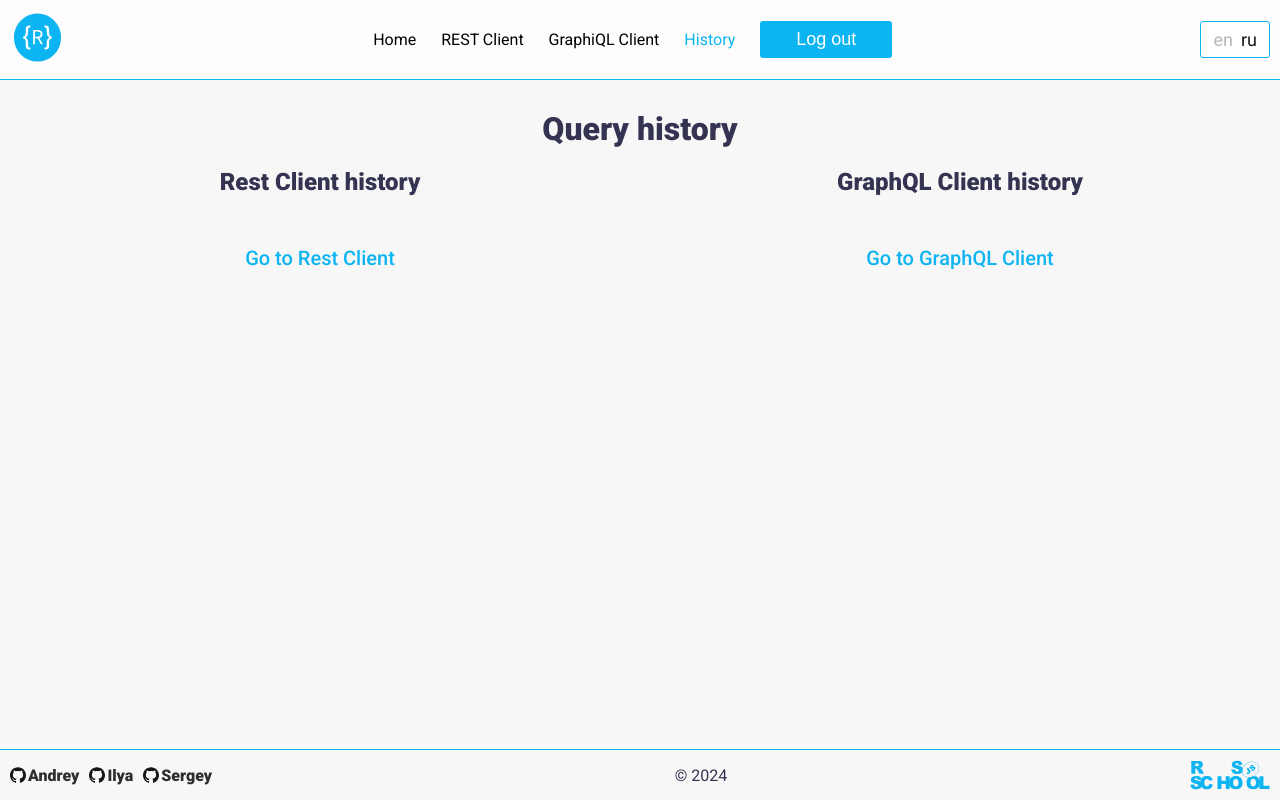
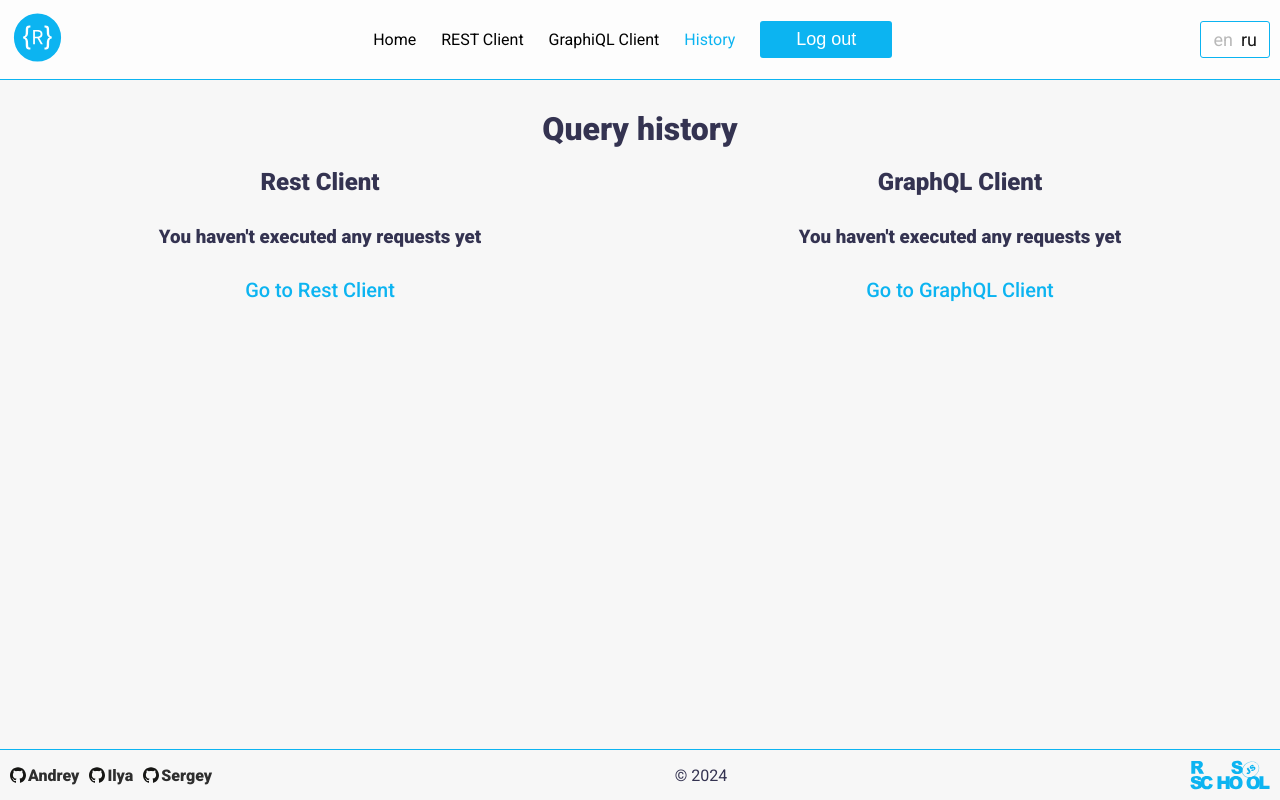
Before and after one commit to IlyaKhokhanov/graphiql-app, a Next.js app: page /en/history in a window 1280 px wide. Built offline with nearby package versions, Linux system fonts and the light colour scheme; no server answers; sample sign-in values are in the browser's storage.

Commit message:
feat: add correctly links

```diff
--- a/components/historyList/historyList.props.ts
+++ b/components/historyList/historyList.props.ts
@@ -1,6 +1,8 @@
 type ClientValue = {
   id: number;
   url: string;
+  link: string;
+  title: string;
 };
 
 export interface HistoryListProps {
--- a/components/historyList/historyList.tsx
+++ b/components/historyList/historyList.tsx
@@ -11,8 +11,9 @@ export const HistoryList = ({ list, locale }: HistoryListProps) => {
       {list.map((el) => (
         <li key={el.id} className={styles.item}>
           <span>{getTime(el.id)}</span>
+          <span>{el.title}</span>
           <Link className={styles.link} href={`/${locale}${el.url}`}>
-            {el.url}
+            {el.link}
           </Link>
         </li>
       ))}
--- a/components/restRequest/restRequest.tsx
+++ b/components/restRequest/restRequest.tsx
@@ -47,6 +47,7 @@ export const RestRequest = ({
           <div className={styles.line}>
             <select
               className={styles.input}
+              style={{ maxWidth: 110 }}
               name="method"
               id="method"
               defaultValue={workMethod}
--- a/containers/history/history.module.css
+++ b/containers/history/history.module.css
@@ -22,16 +22,18 @@
   flex-direction: column;
   align-items: flex-start;
   justify-content: flex-start;
-  gap: 10px;
+  gap: 30px;
 }
 
 .header {
   align-self: center;
-  margin-bottom: 10px;
+}
+
+.message {
+  align-self: center;
 }
 
 .mainLink {
-  margin-top: 30px;
   align-self: center;
   color: #0cb4f1;
   font-size: 20px;
@@ -39,15 +41,7 @@
   transition: color 0.2s;
 }
 
-.link {
-  width: 100%;
-  color: #0cb4f1;
-  transition: color 0.2s;
-  overflow-wrap: break-word;
-}
-
-.mainLink:hover,
-.link:hover {
+.mainLink:hover {
   opacity: 0.7;
 }
 
--- a/containers/history/history.props.ts
+++ b/containers/history/history.props.ts
@@ -1,6 +1,8 @@
 type ClientValue = {
   id: number;
   url: string;
+  link: string;
+  title: string;
 };
 
 export interface IHistoryValue {
--- a/containers/history/history.tsx
+++ b/containers/history/history.tsx
@@ -52,9 +52,14 @@ export const History = ({ locale }: IntlProps) => {
             {history.rest.length ? (
               <HistoryList list={history.rest} locale={locale} />
             ) : (
+              <>
+                <h3 className={styles.message}>
+                  <FormattedMessage id="history.empty" />
+                </h3>
                 <Link className={styles.mainLink} href={`/${locale}/GET`}>
                   <FormattedMessage id="history.rest" />
                 </Link>
+              </>
             )}
           </div>
 
@@ -66,9 +71,14 @@ export const History = ({ locale }: IntlProps) => {
             {history.graph.length ? (
               <HistoryList list={history.graph} locale={locale} />
             ) : (
+              <>
+                <h3 className={styles.message}>
+                  <FormattedMessage id="history.empty" />
+                </h3>
                 <Link className={styles.mainLink} href={`/${locale}/graphql/someUrl`}>
                   <FormattedMessage id="history.graphql" />
                 </Link>
+              </>
             )}
           </div>
         </div>
--- a/containers/restClient/restClient.tsx
+++ b/containers/restClient/restClient.tsx
@@ -70,7 +70,7 @@ export const RestClient = ({ method, url, options, locale }: RestClientProps) =>
   }, [user, loading, router]);
 
   useEffect(() => {
-    dispatch(startPage(method));
+    dispatch(startPage(method.toUpperCase()));
     dispatch(setContentType('text/plain'));
 
     if (url) {
@@ -132,12 +132,13 @@ export const RestClient = ({ method, url, options, locale }: RestClientProps) =>
     if (workUrl) {
       const { urlReq, optionsReq } = requestBuilder();
 
-      addToLS(
-        user!.uid,
-        `/${workMethod}/${base64url_encode(urlReq)}/${base64url_encode(JSON.stringify(optionsReq))}?Content-Type=${contentType}`,
-        'options',
-        'rest'
-      );
+      addToLS({
+        id: user!.uid,
+        url: `/${workMethod}/${base64url_encode(urlReq)}/${base64url_encode(JSON.stringify(optionsReq))}?Content-Type=${contentType}`,
+        link: urlReq,
+        title: workMethod,
+        client: 'rest',
+      });
       dispatch(setIsFetched(true));
     }
   };
--- a/services/intl/lang/en.ts
+++ b/services/intl/lang/en.ts
@@ -55,8 +55,9 @@ export const en = {
   'reset.error': 'This email is not registered',
 
   'history.header': 'Query history',
-  'history.rest.header': 'Rest Client history',
-  'history.graph.header': 'GraphQL Client history',
+  'history.rest.header': 'Rest Client',
+  'history.graph.header': 'GraphQL Client',
+  'history.empty': "You haven't executed any requests yet",
   'history.rest': 'Go to Rest Client',
   'history.graphql': 'Go to GraphQL Client',
 
--- a/services/intl/lang/ru.ts
+++ b/services/intl/lang/ru.ts
@@ -55,8 +55,9 @@ export const ru = {
   'reset.error': 'Этот адрес электронной почты не зарегистрирован',
 
   'history.header': 'История запросов',
-  'history.rest.header': 'История Rest Клиента',
-  'history.graph.header': 'История GraphQL Клиента',
+  'history.rest.header': 'История Rest',
+  'history.graph.header': 'История GraphQL',
+  'history.empty': 'Вы еще не выполнили ни одного запроса',
   'history.rest': 'Перейти на Rest Клиента',
   'history.graphql': 'Перейти на GraphQL Клиента',
 
--- a/utils/localstorage.ts
+++ b/utils/localstorage.ts
@@ -1,4 +1,4 @@
-import { userLS } from './localstorage.types';
+import { IaddToLS, userLS } from './localstorage.types';
 
 export const uid = (): string => {
   return Date.now().toString(36) + Math.random().toString(36).substr(2);
@@ -23,13 +23,13 @@ export const base64url_decode = (input: string) => {
   return atob(input.replaceAll('-', '+').replaceAll('.', '/').replaceAll('_', '='));
 };
 
-export const addToLS = (id: string, url: string, options: string, client: 'rest' | 'graph') => {
+export const addToLS = ({ id, url, link, title, client }: IaddToLS) => {
   const stringLS = localStorage.getItem(id);
   if (stringLS) {
     const valueLS = JSON.parse(stringLS) as userLS;
     const isValueInLS = valueLS[client].find((el) => el.url === url);
     if (!isValueInLS) {
-      valueLS[client].push({ id: Date.now(), url, options });
+      valueLS[client].push({ id: Date.now(), url, link, title });
       localStorage.setItem(id, JSON.stringify(valueLS));
     }
   } else {
@@ -37,7 +37,7 @@ export const addToLS = (id: string, url: string, options: string, client: 'rest'
       rest: [],
       graph: [],
     };
-    userObj[client].push({ id: Date.now(), url, options });
+    userObj[client].push({ id: Date.now(), url, link, title });
     localStorage.setItem(id, JSON.stringify(userObj));
   }
 };
```
Also changed, not shown: utils/localstorage.types.ts (+10 -1 lines). Lines whose indentation alone changed are shown as unchanged.
